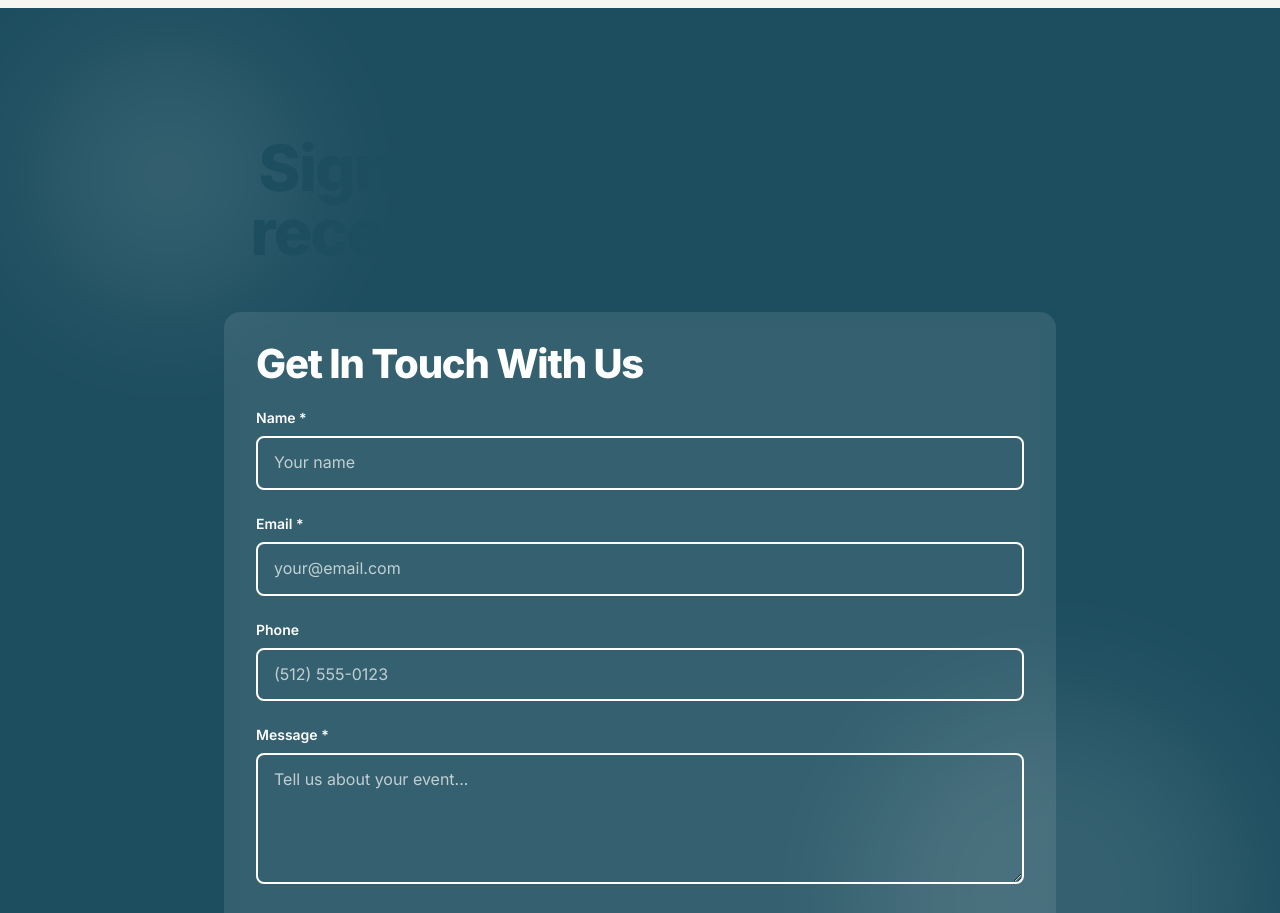
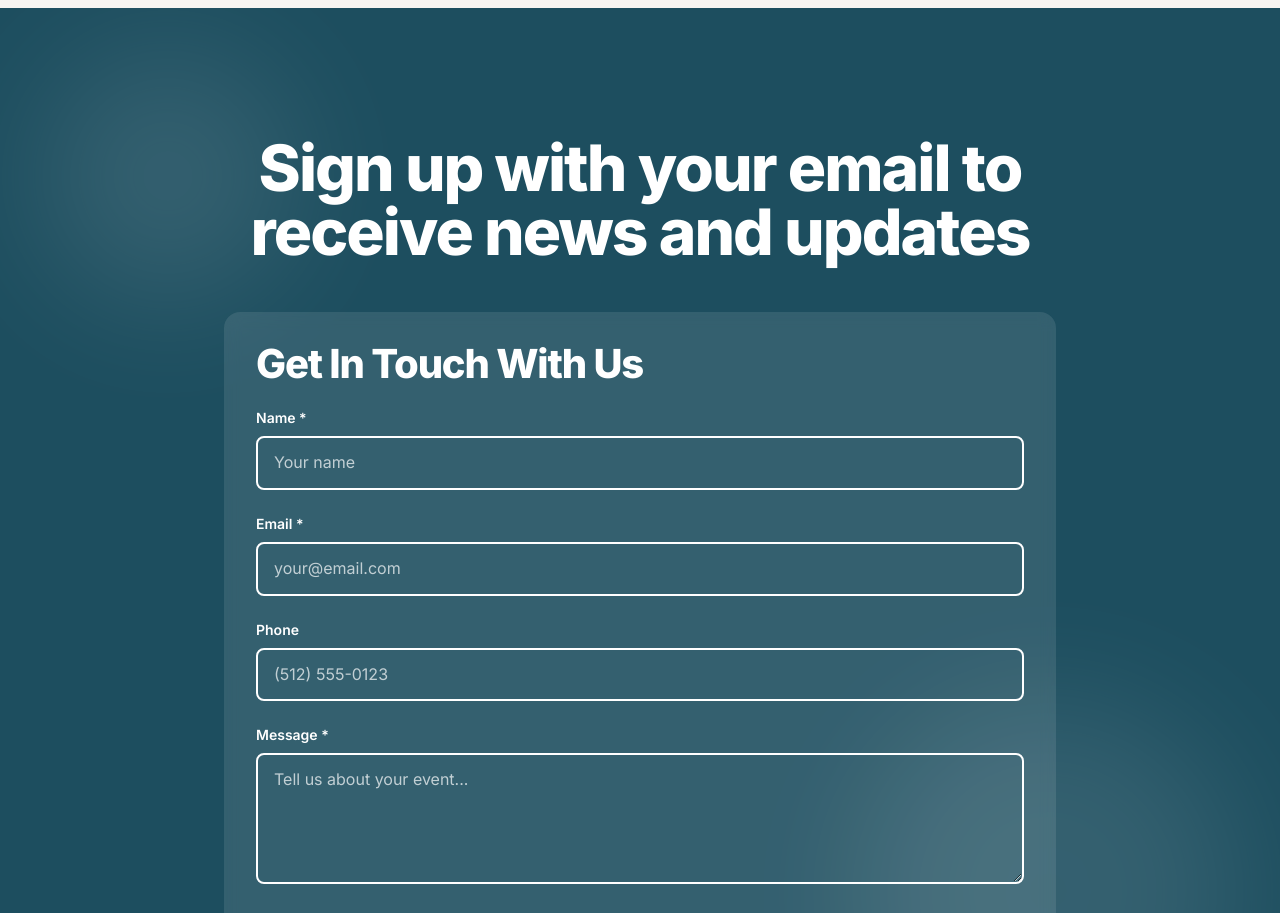
Before and after one commit to alediez2048/Swift-Fit-Redesign, a Next.js app: page /dog-jog in a window 1280 px wide. Shown: the part 4640-5553 px from the top of the page. Built offline with nearby package versions, Linux system fonts and the light colour scheme.

Commit message:
fix: force white color for CTA section headings
Replaced Tailwind text-white with explicit inline style color: '#FFFFFF' to ensure CTA headings display in white on coral backgrounds. Fixes 'Ready to book your event?' and similar headings appearing in teal.

```diff
--- a/src/components/sections/cta-section.tsx
+++ b/src/components/sections/cta-section.tsx
@@ -39,7 +39,7 @@ export function CTASection({
                     viewport={{ once: true }}
                     className="text-center mb-12"
                 >
-                    <h2 className="text-4xl md:text-5xl font-extrabold text-white mb-4">
+                    <h2 className="text-4xl md:text-5xl font-extrabold mb-4" style={{ color: '#FFFFFF' }}>
                         {heading}
                     </h2>
                     {description && (
```
